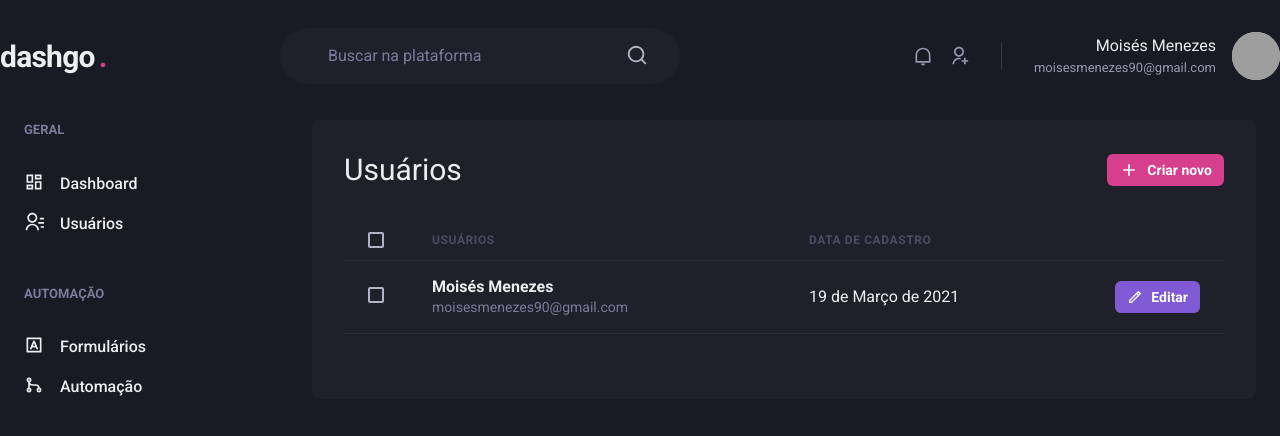
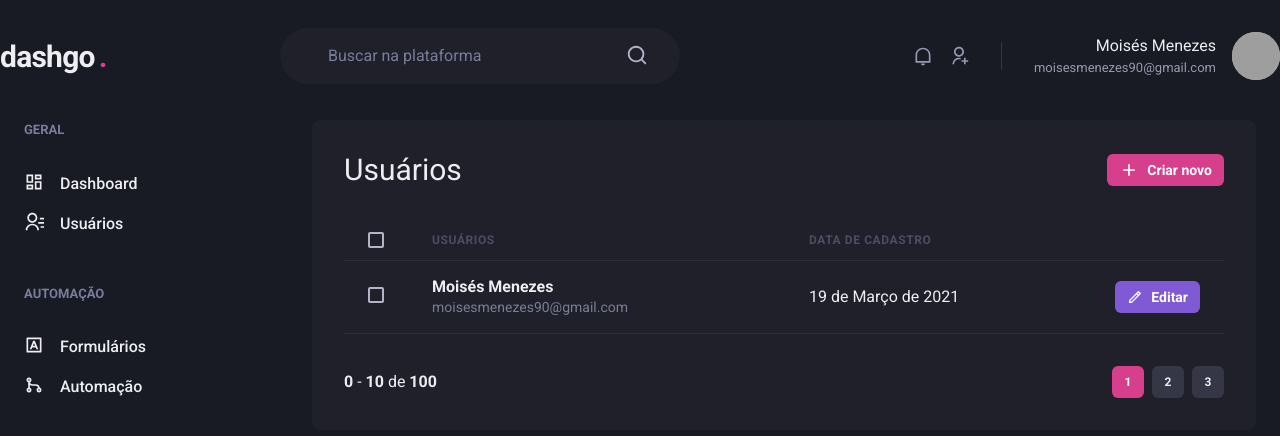
Before and after one commit to MoisesMenezes/Dashgo, a Next.js app: page /users in a window 1280 px wide. Shown: the top 436 px of the page. Built offline with nearby package versions, Linux system fonts and the light colour scheme; grey boxes are pictures that could not be loaded.

Commit message:
feat: add pagination component

```diff
--- /dev/null
+++ b/src/components/Pagination.tsx
@@ -0,0 +1,54 @@
+import { Stack, Button, Box } from "@chakra-ui/react";
+
+export function Pagination() {
+  return (
+    <Stack
+      direction="row"
+      mt="8"
+      justify="space-between"
+      align="center"
+      spacing="6"
+    >
+      <Box>
+        <strong>0</strong> - <strong>10</strong> de <strong>100</strong>
+      </Box>
+      <Stack direction="row" spacing="2">
+      <Button
+        size="sm"
+        fontSize="xs"
+        width="4"
+        colorScheme="pink"
+        disabled
+        _disabled={{
+          bgColor: "pink.500",
+          cursor: "default",
+        }}
+      >
+        1
+      </Button>
+      <Button
+        size="sm"
+        fontSize="xs"
+        width="4"
+        bgColor="gray.700"
+        _hover={{
+          bg: "gray.500",
+        }}
+      >
+        2
+      </Button>
+      <Button
+        size="sm"
+        fontSize="xs"
+        width="4"
+        bgColor="gray.700"
+        _hover={{
+          bg: "gray.500",
+        }}
+      >
+        3
+      </Button>
+      </Stack>
+    </Stack>
+  );
+}
--- a/src/pages/users/index.tsx
+++ b/src/pages/users/index.tsx
@@ -15,6 +15,7 @@
 } from "@chakra-ui/react";
 import { RiAddLine, RiPencilLine } from "react-icons/ri";
 import { Header } from "../../components/Header";
+import { Pagination } from "../../components/Pagination";
 import { Sidebar } from "../../components/Sidebar";
 
 export default function UserList() {
@@ -80,6 +81,8 @@
               </Tr>
             </Tbody>
           </Table>
+
+          <Pagination />
         </Box>
       </Flex>
     </Box>
```
Lines whose indentation alone changed are shown as unchanged.
